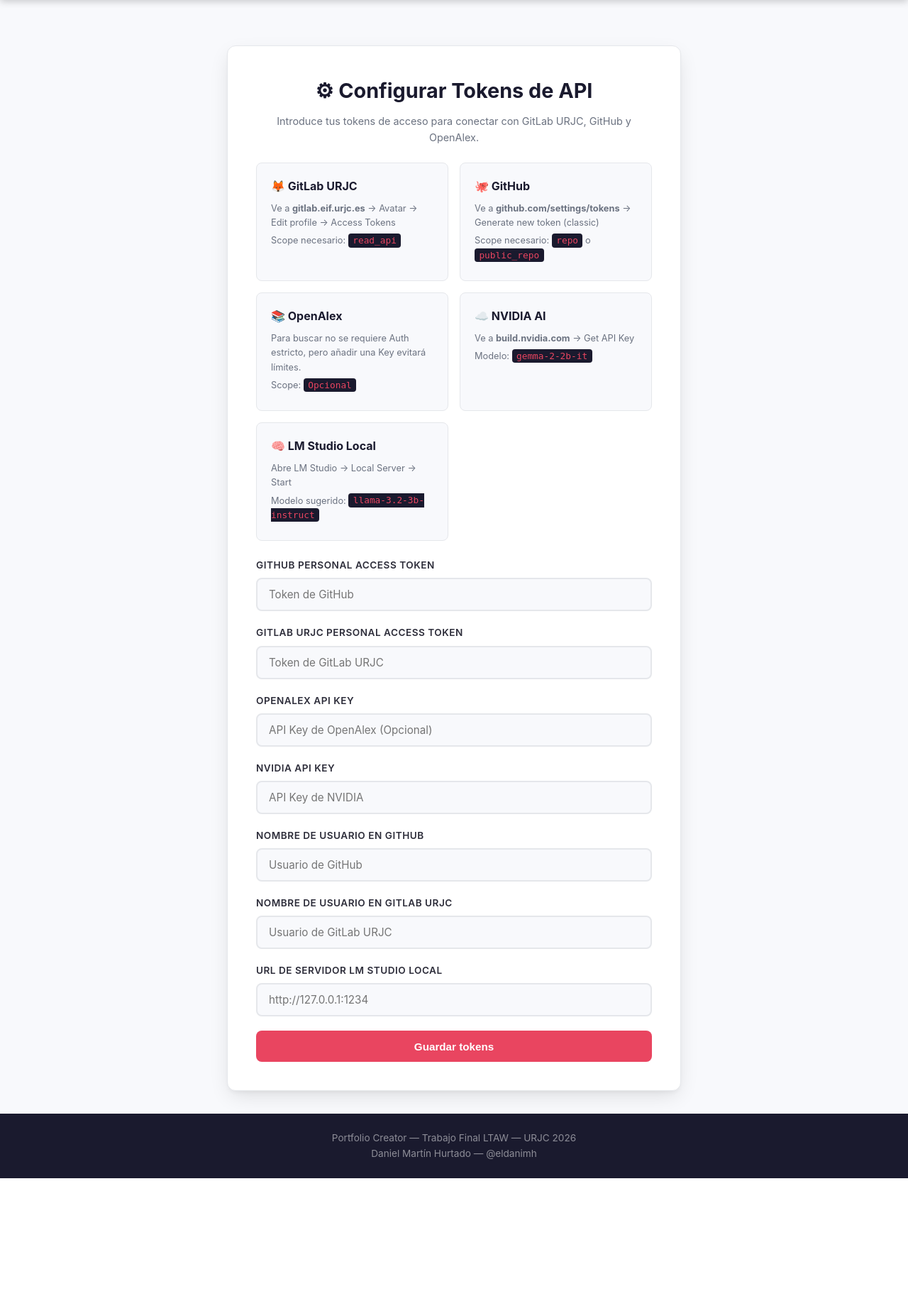
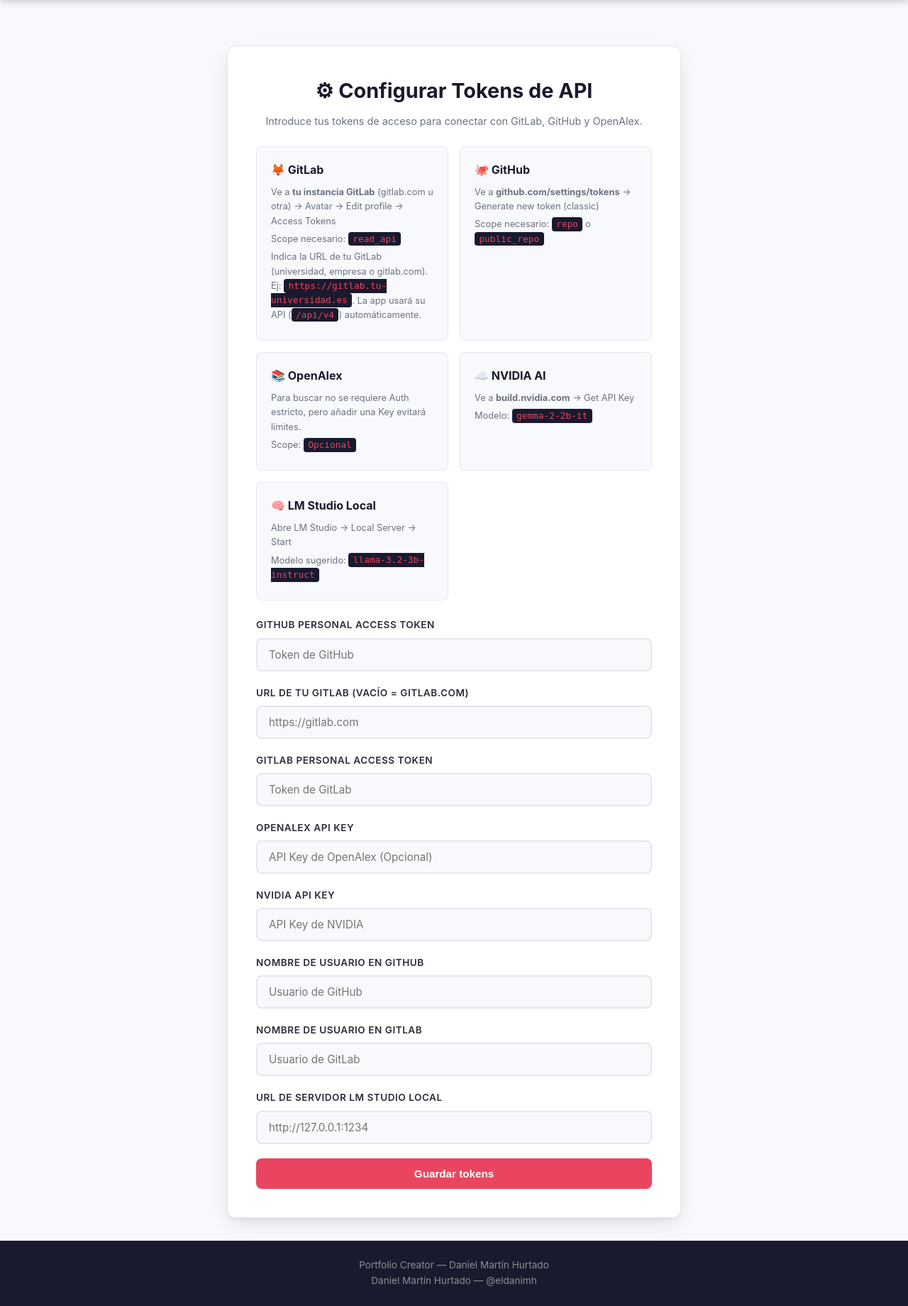
Before and after one commit to eldanimh/PortfolioCreator, a Django app: page /tokens/ in a window 1280 px wide. Shown: the part 64-1904 px from the top of the page at 71% size. Before the commit the page ends 1724 px from the top, so only its background shows below. Run offline with Django 4.2, Linux system fonts and the light colour scheme; the visitor is signed in with stand-in values (Sample User, id 1); some libraries are stand-ins or nearby versions.

Commit message:
refactor: update references to GitLab URJC to GitLab and adjust related documentation

```diff
--- a/portfolioCV/forms.py
+++ b/portfolioCV/forms.py
@@ -27,28 +27,30 @@ class TokensForm(forms.ModelForm):
     class Meta:
         model = UserProfile  # Este formulario edita objetos de tipo UserProfile
         # Campos que se muestran en el formulario (orden en que aparecen)
-        fields = ['github_token', 'gitlab_token', 'openalex_token', 'nvidia_api_key', 'github_username', 'gitlab_username', 'lm_studio_url']
+        fields = ['github_token', 'gitlab_url', 'gitlab_token', 'openalex_token', 'nvidia_api_key', 'github_username', 'gitlab_username', 'lm_studio_url']
         # Widgets: controlan CÓMO se renderiza cada campo en el HTML
         widgets = {
             # PasswordInput: muestra el campo como tipo password (****) para ocultar el token
             'github_token': forms.PasswordInput(attrs={'placeholder': 'Token de GitHub'}),
-            'gitlab_token': forms.PasswordInput(attrs={'placeholder': 'Token de GitLab URJC'}),
+            'gitlab_url': forms.URLInput(attrs={'placeholder': 'https://gitlab.com'}),
+            'gitlab_token': forms.PasswordInput(attrs={'placeholder': 'Token de GitLab'}),
             'openalex_token': forms.PasswordInput(attrs={'placeholder': 'API Key de OpenAlex (Opcional)'}),
             'nvidia_api_key': forms.PasswordInput(attrs={'placeholder': 'API Key de NVIDIA'}),
             # TextInput: campo de texto normal (el username no es secreto)
             'github_username': forms.TextInput(attrs={'placeholder': 'Usuario de GitHub'}),
-            'gitlab_username': forms.TextInput(attrs={'placeholder': 'Usuario de GitLab URJC'}),
+            'gitlab_username': forms.TextInput(attrs={'placeholder': 'Usuario de GitLab'}),
             # URLInput: campo de tipo URL (valida que sea una URL válida)
             'lm_studio_url': forms.URLInput(attrs={'placeholder': 'http://127.0.0.1:1234'}),
         }
         # Labels: texto que aparece encima de cada campo en el formulario HTML
         labels = {
             'github_token': 'GitHub Personal Access Token',
-            'gitlab_token': 'GitLab URJC Personal Access Token',
+            'gitlab_url': 'URL de tu GitLab (vacío = gitlab.com)',
+            'gitlab_token': 'GitLab Personal Access Token',
             'openalex_token': 'OpenAlex API Key',
             'nvidia_api_key': 'NVIDIA API Key',
             'github_username': 'Nombre de usuario en GitHub',
-            'gitlab_username': 'Nombre de usuario en GitLab URJC',
+            'gitlab_username': 'Nombre de usuario en GitLab',
             'lm_studio_url': 'URL de servidor LM Studio Local',
         }
 
--- a/portfolioCV/models.py
+++ b/portfolioCV/models.py
@@ -18,11 +18,13 @@ class UserProfile(models.Model):
     user = models.OneToOneField(User, on_delete=models.CASCADE, related_name='profile')
     # Token de acceso personal de GitHub (para autenticarse en la API)
     github_token = models.CharField(max_length=255, blank=True, default='')
-    # Token de acceso personal de GitLab URJC
+    # Token de acceso personal de GitLab
     gitlab_token = models.CharField(max_length=255, blank=True, default='')
     # Nombre de usuario en GitHub (para construir URLs de repos)
     github_username = models.CharField(max_length=150, blank=True, default='')
-    # Nombre de usuario en GitLab URJC
+    # URL de la instancia GitLab (gitlab.com, GitLab autoalojado, etc.)
+    gitlab_url = models.CharField(max_length=255, blank=True, default='')
+    # Nombre de usuario en GitLab
     gitlab_username = models.CharField(max_length=150, blank=True, default='')
     # API Key de OpenAlex (opcional, para evitar límites de peticiones)
     openalex_token = models.CharField(max_length=255, blank=True, default='')
--- a/portfolioCV/templates/portfolioCV/base.html
+++ b/portfolioCV/templates/portfolioCV/base.html
@@ -50,7 +50,7 @@
 
     <footer class="footer">
         <div class="footer-content">
-            <p>Portfolio Creator — Trabajo Final LTAW — URJC 2026</p>
+            <p>Portfolio Creator — Daniel Martín Hurtado</p>
             <p><a href="https://github.com/eldanimh" style="color: rgba(255, 255, 255, 0.5);" target="_blank">Daniel Martín Hurtado — @eldanimh</a></p>
         </div>
     </footer>
--- a/portfolioCV/templates/portfolioCV/cv_web_portfolio_template.html
+++ b/portfolioCV/templates/portfolioCV/cv_web_portfolio_template.html
@@ -466,7 +466,7 @@
                         <div class="project-header">
                             <h3 class="project-title">{{ item.name }}</h3>
                             <div class="badge-container">
-                                <span class="badge {% if item.platform == 'GitHub' %}github{% elif item.platform == 'GitLab URJC' %}gitlab{% elif item.platform == 'OpenAlex' %}openalex{% elif item.platform == 'IA Summary' %}ia{% endif %}">
+                                <span class="badge {% if item.platform == 'GitHub' %}github{% elif item.platform == 'GitLab' %}gitlab{% elif item.platform == 'OpenAlex' %}openalex{% elif item.platform == 'IA Summary' %}ia{% endif %}">
                                     {{ item.platform }}
                                 </span>
                                 {% if item.language %}
--- a/portfolioCV/templates/portfolioCV/index.html
+++ b/portfolioCV/templates/portfolioCV/index.html
@@ -7,14 +7,14 @@
 <div class="hero-section">
     <img src="{% static 'portfolioCV/img/logo.svg' %}" alt="Portfolio Creator Logo"
         style="width: 350px; height: auto; margin: 0 auto 1.5rem auto; display: block;">
-    <p class="hero-subtitle">Elige entre GitLab de la URJC, GitHub y OpenAlex:</p>
+    <p class="hero-subtitle">Elige entre GitLab, GitHub y OpenAlex:</p>
 </div>
 
 <div class="platforms-grid">
     <a href="{% url 'gitlab_repos' %}" class="platform-card platform-gitlab">
         <div class="platform-icon">🦊</div>
-        <h2 class="platform-name">GitLab URJC</h2>
-        <p class="platform-desc">Accede a tus repositorios en gitlab.eif.urjc.es</p>
+        <h2 class="platform-name">GitLab</h2>
+        <p class="platform-desc">Accede a tus repositorios de cualquier instancia GitLab</p>
         <span class="platform-arrow">→</span>
     </a>
 
--- a/portfolioCV/templates/portfolioCV/tokens.html
+++ b/portfolioCV/templates/portfolioCV/tokens.html
@@ -6,13 +6,14 @@
 <div class="auth-container">
     <div class="auth-card auth-card-wide">
         <h1 class="auth-title">⚙ Configurar Tokens de API</h1>
-        <p class="auth-subtitle">Introduce tus tokens de acceso para conectar con GitLab URJC, GitHub y OpenAlex.</p>
+        <p class="auth-subtitle">Introduce tus tokens de acceso para conectar con GitLab, GitHub y OpenAlex.</p>
 
         <div class="token-help">
             <div class="help-card">
-                <h3>🦊 GitLab URJC</h3>
-                <p>Ve a <strong>gitlab.eif.urjc.es</strong> → Avatar → Edit profile → Access Tokens</p>
+                <h3>🦊 GitLab</h3>
+                <p>Ve a <strong>tu instancia GitLab</strong> (gitlab.com u otra) → Avatar → Edit profile → Access Tokens</p>
                 <p>Scope necesario: <code>read_api</code></p>
+                <p>Indica la URL de tu GitLab (universidad, empresa o gitlab.com). Ej: <code>https://gitlab.tu-universidad.es</code>. La app usará su API (<code>/api/v4</code>) automáticamente.</p>
             </div>
             <div class="help-card">
                 <h3>🐙 GitHub</h3>
--- a/portfolioCV/urls.py
+++ b/portfolioCV/urls.py
@@ -17,14 +17,14 @@ urlpatterns = [
     # ─── Configuración de tokens de API ────────────────────────────
     path('tokens/', views.configurar_tokens, name='configurar_tokens'),
 
-    # ─── GitLab URJC ──────────────────────────────────────────────
+    # ─── GitLab ──────────────────────────────────────────────
     path('gitlab/', views.gitlab_repos, name='gitlab_repos'),                          # Lista todos los repos
     path('gitlab/<int:repo_id>/', views.gitlab_repo_detalle, name='gitlab_repo_detalle'),  # Detalle de un repo (ID numérico)
     path('gitlab/<int:repo_id>/cv/', views.generar_cv_gitlab, name='generar_cv_gitlab'),   # Descargar PDF de ese repo
 
     # ─── GitHub ────────────────────────────────────────────────────
     path('github/', views.github_repos, name='github_repos'),                                       # Lista repos
-    path('github/<str:owner>/<str:repo_name>/', views.github_repo_detalle, name='github_repo_detalle'),  # Detalle: /github/eldanimh/TeoriaLTAW/
+    path('github/<str:owner>/<str:repo_name>/', views.github_repo_detalle, name='github_repo_detalle'),  # Detalle: /github/eldanimh/mi-repo/
     path('github/<str:owner>/<str:repo_name>/cv/', views.generar_cv_github, name='generar_cv_github'),   # PDF de ese repo
 
     # ─── OpenAlex API (búsqueda de bibliografía) ──────────────────
--- a/portfolioCV/views.py
+++ b/portfolioCV/views.py
@@ -19,8 +19,16 @@ from .models import UserProfile, ContenidoData  # Nuestros modelos de BD
 from .forms import RegistroForm, TokensForm, ContenidoForm  # Nuestros formularios
 
 # ─── URLs base de las APIs externas ────────────────────────
-GITLAB_URJC_URL = "https://gitlab.eif.urjc.es/api/v4"  # API REST v4 de GitLab URJC
+GITLAB_DEFAULT_URL = "https://gitlab.com"  # Instancia por defecto si el usuario no indica otra
 GITHUB_API_URL = "https://api.github.com"                # API REST v3 de GitHub
+
+
+def gitlab_api_url(profile):
+    """Devuelve la URL base de la API v4 de la instancia GitLab del usuario (cualquier GitLab)"""
+    base = (profile.gitlab_url or GITLAB_DEFAULT_URL).strip().rstrip('/')
+    if base.endswith('/api/v4'):
+        base = base[:-len('/api/v4')]
+    return f"{base}/api/v4"
 
 # ─── Configuración de proxy para PythonAnywhere ───────────
 # PythonAnywhere (hosting gratuito) requiere un proxy HTTP para conexiones externas
@@ -32,7 +40,7 @@ PA_PROXIES = {"http": "http://proxy.server:3128", "https": "http://proxy.server:
 
 # ─── Página principal ──────────────────────────────────────
 def index(request):
-    """Página principal con dos apartados: GitLab URJC y GitHub"""
+    """Página principal con dos apartados: GitLab y GitHub"""
     # Si el usuario está autenticado (tiene cookie sessionid válida),
     # recuperamos sus recursos de la BD ordenados por fecha (más reciente primero)
     if request.user.is_authenticated:
@@ -181,15 +189,15 @@ def configurar_tokens(request):
     return render(request, 'portfolioCV/tokens.html', {'form': form})
 
 
-# ─── GitLab URJC - Repositorios ────────────────────────────
+# ─── GitLab - Repositorios ────────────────────────────
 @login_required
 def gitlab_repos(request):
-    """Lista los repositorios del usuario en GitLab URJC — petición GET a la API de GitLab"""
+    """Lista los repositorios del usuario en GitLab — petición GET a la API de GitLab"""
     profile = get_object_or_404(UserProfile, user=request.user)  # Busca el perfil del usuario
 
     # Verificar que el usuario tiene un token configurado
     if not profile.gitlab_token:
-        messages.warning(request, 'Configura tu token de GitLab URJC primero.')
+        messages.warning(request, 'Configura tu token de GitLab primero.')
         return redirect('configurar_tokens')
 
     # Cabecera HTTP de autenticación: GitLab usa PRIVATE-TOKEN (diferente a GitHub que usa Bearer)
@@ -204,7 +212,7 @@ def gitlab_repos(request):
         # Petición GET a la API REST de GitLab: GET /api/v4/projects?owned=True&per_page=50
         # params se convierten en query string: ?owned=True&per_page=50
         response = requests.get(
-            f"{GITLAB_URJC_URL}/projects",       # URL del endpoint
+            f"{gitlab_api_url(profile)}/projects",       # URL del endpoint
             headers=headers,                      # Cabeceras HTTP (con el token)
             params={"owned": True, "per_page": 50},  # Query string: solo mis repos, máximo 50
             timeout=10,                           # Máximo 10 segundos esperando respuesta
@@ -213,15 +221,15 @@ def gitlab_repos(request):
         if response.status_code == 200:   # HTTP 200 OK → éxito
             repos = response.json()       # Parsea el JSON de la respuesta a lista Python
         else:
-            error_msg = f"Error al conectar con GitLab URJC (código {response.status_code}). Verifica tu token."
+            error_msg = f"Error al conectar con GitLab (código {response.status_code}). Verifica tu token."
     except requests.exceptions.RequestException as e:  # Error de red (timeout, DNS, etc.)
-        error_msg = f"No se pudo conectar con GitLab URJC: {str(e)}"
+        error_msg = f"No se pudo conectar con GitLab: {str(e)}"
 
     # Renderiza el template con la lista de repos (o el mensaje de error)
     return render(request, 'portfolioCV/gitlab_repos.html', {
         'repos': repos,           # Lista de diccionarios con datos de cada repo
         'error_msg': error_msg,   # Mensaje de error (None si todo fue bien)
-        'platform': 'GitLab URJC',
+        'platform': 'GitLab',
     })
 
 
@@ -383,12 +391,12 @@ def gitlab_repo_detalle(request, repo_id):
 
     try:
         # 1ª petición: GET /projects/{id} → info general del repo (nombre, descripción, URL)
-        resp = requests.get(f"{GITLAB_URJC_URL}/projects/{repo_id}", headers=headers, timeout=10, proxies=PA_PROXIES)
+        resp = requests.get(f"{gitlab_api_url(profile)}/projects/{repo_id}", headers=headers, timeout=10, proxies=PA_PROXIES)
         if resp.status_code == 200:
             repo = resp.json()
 
         # 2ª petición: GET /projects/{id}/languages → porcentaje de cada lenguaje
-        resp_lang = requests.get(f"{GITLAB_URJC_URL}/projects/{repo_id}/languages", headers=headers, timeout=10, proxies=PA_PROXIES)
+        resp_lang = requests.get(f"{gitlab_api_url(profile)}/projects/{repo_id}/languages", headers=headers, timeout=10, proxies=PA_PROXIES)
         if resp_lang.status_code == 200:
             languages = resp_lang.json()  # Ej: {"Python": 65.2, "JavaScript": 34.8}
     except requests.exceptions.RequestException as e:
@@ -398,7 +406,7 @@ def gitlab_repo_detalle(request, repo_id):
         'repo': repo,
         'languages': languages,
         'error_msg': error_msg,
-        'platform': 'GitLab URJC',
+        'platform': 'GitLab',
         'repo_id': repo_id,
     })
 
@@ -449,26 +457,26 @@ def generar_cv_gitlab(request, repo_id):
     tree = []
     readme = ""
     try:
-        resp = requests.get(f"{GITLAB_URJC_URL}/projects/{repo_id}", headers=headers, timeout=10, proxies=PA_PROXIES)
+        resp = requests.get(f"{gitlab_api_url(profile)}/projects/{repo_id}", headers=headers, timeout=10, proxies=PA_PROXIES)
         if resp.status_code == 200:
             repo = resp.json()
 
         default_branch = repo.get('default_branch', 'main')
 
         # 2ª llamada: obtener lenguajes
-        resp_lang = requests.get(f"{GITLAB_URJC_URL}/projects/{repo_id}/languages", headers=headers, timeout=10, proxies=PA_PROXIES)
+        resp_lang = requests.get(f"{gitlab_api_url(profile)}/projects/{repo_id}/languages", headers=headers, timeout=10, proxies=PA_PROXIES)
         if resp_lang.status_code == 200:
             languages = resp_lang.json()
 
         # 3ª llamada: obtener el árbol de archivos (recursive=true para subcarpetas)
-        resp_tree = requests.get(f"{GITLAB_URJC_URL}/projects/{repo_id}/repository/tree", headers=headers, params={"recursive": "true", "ref": default_branch}, timeout=10, proxies=PA_PROXIES)
+        resp_tree = requests.get(f"{gitlab_api_url(profile)}/projects/{repo_id}/repository/tree", headers=headers, params={"recursive": "true", "ref": default_branch}, timeout=10, proxies=PA_PROXIES)
         if resp_tree.status_code == 200:
             # Filtramos solo los archivos (tipo 'blob'), ignorando carpetas ('tree')
             tree = [item['path'] for item in resp_tree.json() if item.get('type') == 'blob']
 
         # 4ª llamada: obtener el README
         # Intentamos obtenerlo asumiendo que se llama README.md en la rama principal
-        resp_readme = requests.get(f"{GITLAB_URJC_URL}/projects/{repo_id}/repository/files/README.md/raw", headers=headers, params={"ref": default_branch}, timeout=10, proxies=PA_PROXIES)
+        resp_readme = requests.get(f"{gitlab_api_url(profile)}/projects/{repo_id}/repository/files/README.md/raw", headers=headers, params={"ref": default_branch}, timeout=10, proxies=PA_PROXIES)
         if resp_readme.status_code == 200:
             readme = resp_readme.text
         else:
@@ -478,7 +486,7 @@ def generar_cv_gitlab(request, repo_id):
         pass  # Si falla algo, pasamos variables vacías a _generar_pdf y allí se gestiona
 
     # Delega la creación real del PDF a la función común _generar_pdf
-    return _generar_pdf(request.user, repo, languages, tree, readme, 'GitLab URJC')
+    return _generar_pdf(request.user, repo, languages, tree, readme, 'GitLab')
 
 
 @login_required
@@ -862,9 +870,9 @@ def descargar_cv_completo(request):
                     nuevo_item['url'] = rdata.get('html_url', '')
                     nuevo_item['language'] = rdata.get('language', '')
 
-            elif item['platform'] == 'GitLab URJC':
+            elif item['platform'] == 'GitLab':
                 headers = {"PRIVATE-TOKEN": profile.gitlab_token}
-                resp = requests.get(f"{GITLAB_URJC_URL}/projects/{item['id']}", headers=headers, timeout=5, proxies=PA_PROXIES)
+                resp = requests.get(f"{gitlab_api_url(profile)}/projects/{item['id']}", headers=headers, timeout=5, proxies=PA_PROXIES)
                 if resp.status_code == 200:
                     rdata = resp.json()
                     nuevo_item['description'] = rdata.get('description', '')
@@ -977,9 +985,9 @@ def stream_resumen_gemini(request):
                 if resp_r.status_code == 200:
                     contenido_texto += f"\nREADME:\n{resp_r.text[:4000]}\n"
 
-            elif platform == 'GitLab URJC':
+            elif platform == 'GitLab':
                 headers = {"PRIVATE-TOKEN": profile.gitlab_token}
-                resp = requests.get(f"{GITLAB_URJC_URL}/projects/{item_id}", headers=headers, timeout=10, proxies=PA_PROXIES)
+                resp = requests.get(f"{gitlab_api_url(profile)}/projects/{item_id}", headers=headers, timeout=10, proxies=PA_PROXIES)
                 if resp.status_code == 200:
                     rdata = resp.json()
                     contenido_texto += f"Descripción: {rdata.get('description', 'N/A')}\n"
@@ -987,7 +995,7 @@ def stream_resumen_gemini(request):
                     default_branch = rdata.get('default_branch', 'main')
                 else:
                     default_branch = 'main'
-                resp_r = requests.get(f"{GITLAB_URJC_URL}/projects/{item_id}/repository/files/README.md/raw", headers=headers, params={"ref": default_branch}, timeout=10, proxies=PA_PROXIES)
+                resp_r = requests.get(f"{gitlab_api_url(profile)}/projects/{item_id}/repository/files/README.md/raw", headers=headers, params={"ref": default_branch}, timeout=10, proxies=PA_PROXIES)
                 if resp_r.status_code == 200:
                     contenido_texto += f"\nREADME:\n{resp_r.text[:4000]}\n"
 
```
Also changed, not shown: FASES.md (+2 -2 lines), PROPUESTA.md (+2 -2 lines), aprender.md (+3 -3 lines), entrevista.md (+1 -1 lines), portfolioCV/templates/portfolioCV/github_repos.html (+4 -4 lines), portfolioCV/templates/portfolioCV/gitlab_repos.html (+4 -4 lines), portfolioCV/templates/portfolioCV/repo_detalle.html (+6 -6 lines), spec.md (+4 -4 lines), README.md, portfolioCV/migrations/0007_userprofile_gitlab_url.py (added).
